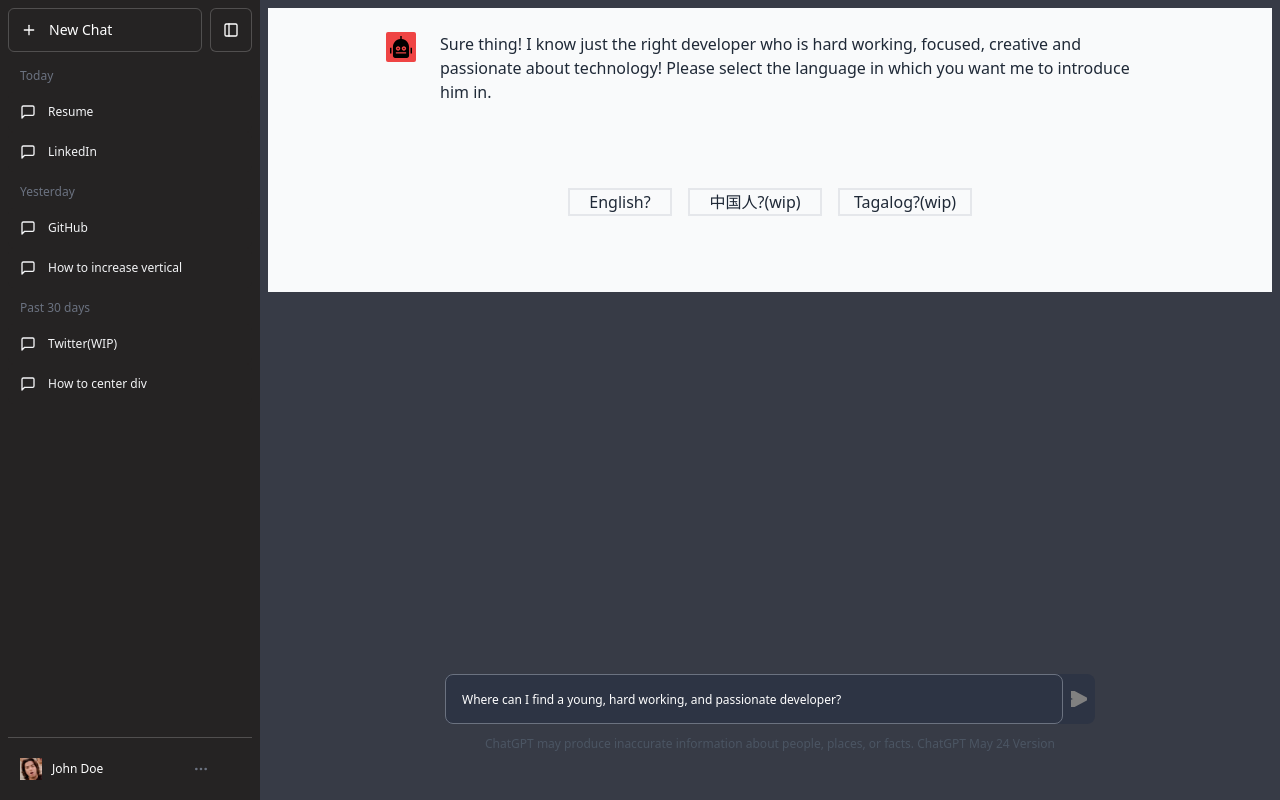
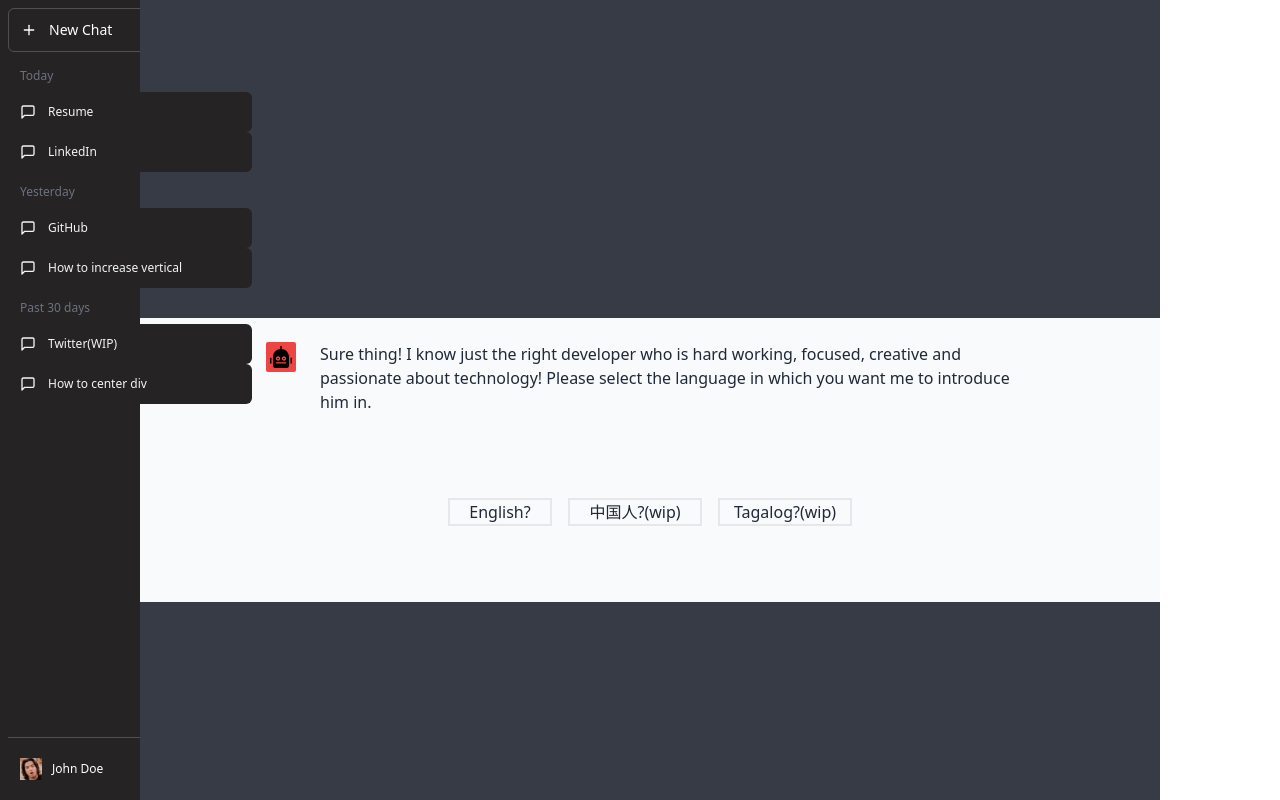
Before and after one commit to KirSpaceB/KirSpaceB.github.io, a React (Vite) app in the folder frontend/: page / in a window 1280 px wide. Built offline with nearby package versions, Linux system fonts and the light colour scheme.

Commit message:
fix:Moved MainPage UI to OnLoadUI

```diff
--- a/frontend/src/MainPage/MainPage.tsx
+++ b/frontend/src/MainPage/MainPage.tsx
@@ -2,6 +2,7 @@ import { useState, useEffect } from "react";
 import { Answer } from "../Answer/Answer";
 import { GPT3Logo } from "./svg/GPT3Logo";
 import { GPT4Logo } from "./svg/GPT4Logo";
+import {InputBoxArrowLogo} from "./svg/InputBoxArrowLogo"
 
 export const MainPage = () => {
   const [text,setText] = useState("");
@@ -30,74 +31,10 @@ export const MainPage = () => {
   },[addToMainContext])
 
   return (
-    <div className="flex flex-1 bg-[#373b46]">
-      <div className="flex flex-1 h-full max-w-full">
-        <main className="sm:relative flex flex-col flex-1 overflow-y-auto">
-          <div className="flex-1">
-            <div className="px-2 sm:relative w-full flex flex-col h-full py-2">
-              <div className="relative flex flex-col items-stretch justify-center gap-2 sm:items-center">
-                {!addToMainContext &&
-                  <div className="relative flex flex-row rounded-xl bg-gray-100 p-1 text-gray-900 dark:bg-gray-900">
-                    <ul className="flex flex-row w-full list-none gap-1 sm:w-auto">
-                      <li className="group/toggle w-full">
-                        <button className="w-full cursor-pointer">
-                          <div
-                           className=" flex w-full items-center justify-center gap-1 rounded-lg border py-3 outline-none sm:min-w-[148px] md:gap-2 md:py-2.5 border-black/10 bg-white text-gray-900 shadow-[0_1px_7px_0px_rgba(0,0,0,0.06)] hover:!opacity-100 dark:border-[#4E4F60] dark:bg-gray-700 dark:text-gray-100">
-                            <span className="relative max-[370px]:hidden">
-                              <GPT3Logo/>
-                            </span>
-                            <span className="truncate text-sm font-medium md:pr-1.5 pr-1.5">
-                              GPT-3.5 :D
-                            </span>
-                          </div>
-                        </button>
-                      </li>
-                      <li className="group/toggle w-full">
-                        <button className="w-full cursor-pointer">
-                          <div className="group/button relative flex w-full items-center justify-center gap-1 rounded-lg border py-3 outline-none transition-opacity duration-100 sm:w-auto sm:min-w-[148px] md:gap-2 md:py-2.5 border-black/10 bg-white text-gray-900 shadow-[0_1px_7px_0px_rgba(0,0,0,0.06)] hover:!opacity-100 dark:bg-gray-900 dark:text-gray-100"
-                          >
-                            <span className="relative max-[370px]:hidden">
-                              <GPT4Logo/>
-                            </span>
-                            <span className="truncate text-sm font-medium md:pr-1.5 pr-1.5">
-                              GPT 4.0 :D
-                            </span>
-                          </div>
-                        </button>
-                      </li>
-                    </ul>
-                  </div>
-                }
-              </div>
-              {!addToMainContext &&
-                <h1 className="text-4xl font-semibold text-center text-gray-200 dark:text-gray-600 ml-auto mr-auto mb-10 sm:mb-16 flex gap-2 items-center justify-center flex-grow">
-                  ChatGPT
-                  <span className="bg-yellow-200 text-yellow-900 py-0.5 px-1.5 text-xs md:text-sm rounded-md uppercase">Plus</span>
-                </h1>
-              }
-              {addToMainContext ? <Answer/> : null }
-            </div>
-          </div>
-          <form className="stretch mx-2 flex flex-row gap-3 last:mb-2 md:mx-4 md:last:mb-6 lg:mx-auto lg:max-w-2xl xl:max-w-3xl" action="">
-            <div className="relative flex h-full flex-1 items-stretch md:flex-col">
-              <div className="flex flex-row bg-[#2d3444] w-[650px] h-[50px] rounded-lg">
-                <input value={text} readOnly className="w-full bg-[#2d3444] rounded-lg h-full placeholder:pl-4 pl-4 text-white text-xs" placeholder="Send Message">
-                </input>
-                <button className=" p-1 rounded-md md:bottom-3 md:p-2 md:right-3 dark:hover:bg-gray-900 dark:disabled:hover:bg-transparent right-2 disabled:text-gray-400 enabled:bg-brand-purple text-white bottom-1.5 transition-colors disabled:opacity-40">
-                  <span>
-                  <svg stroke="currentColor" fill="none" strokeWidth="2" viewBox="0 0 16 16" strokeLinecap="round" strokeLinejoin="round" className="h-4 w-4 transition-colors text-brand-green" height="16" width="16" xmlns="http://www.w3.org/2000/svg">
-                    <path d="M.5 1.163A1 1 0 0 1 1.97.28l12.868 6.837a1 1 0 0 1 0 1.766L1.969 15.72A1 1 0 0 1 .5 14.836V10.33a1 1 0 0 1 .816-.983L8.5 8 1.316 6.653A1 1 0 0 1 .5 5.67V1.163Z" fill="gray" stroke="gray"></path>
-                  </svg>
-                  </span>
-                </button>
-              </div>
-              <div className="px-3 pb-3 pt-2 text-center text-xs text-gray-600 dark:text-gray-300 md:px-4 md:pb-6 md:pt-3">
-                <span>ChatGPT may produce inaccurate information about people, places, or facts. ChatGPT May 24 Version</span>
-              </div>
-            </div>
-          </form>
-        </main>
-      </div>
+    <div className="flex flex-1 flex-col justify-center items-center bg-[#373b46] sm:relative sm:right-[120px] sm:z-9">
+
+
+      {addToMainContext && <Answer/>}
     </div>
   )
 }
--- /dev/null
+++ b/frontend/src/MainPage/OnLoadUI.tsx
@@ -0,0 +1,77 @@
+import { useState, useEffect } from "react";
+import { GPT3Logo } from "./svg/GPT3Logo";
+import { GPT4Logo } from "./svg/GPT4Logo";
+import { InputBoxArrowLogo } from "./svg/InputBoxArrowLogo";
+
+export const OnLoadUI = () => {
+  const [text,setText] = useState("");
+  // When this is set to true we render a new component
+  const [addToMainContext, setAddToMainContext] = useState(false)
+
+  const message = "Where can I find a young, hard working, and passionate developer?";
+
+  useEffect(() => {
+    const timer = setInterval(() => {
+      setText((prevText) => {
+        // If all characters have been added, stop the interval
+        if (prevText.length === message.length) {
+          clearInterval(timer);
+          setAddToMainContext(true)
+          return prevText;
+        }
+        // Add the next character from the message
+        return prevText + message.charAt(prevText.length);
+      });
+    }, 35); // adjust the speed of typing here
+      return () => clearInterval(timer);
+    }, []);
+    useEffect(() => {
+      console.log(addToMainContext)
+    },[addToMainContext])
+  return (
+    <>
+     <div className="mb-auto" aria-label="GPT Logos">
+        <div className="relative top-6 flex justify-center items-center rounded-xl bg-[#373b46] p-1 text-gray-900 w-screen">
+          <ul className="flex flex-row gap-1 bg-gray-900 w-[307px] h-[47px] rounded-xl">
+            <li className="flex-grow">
+              <div className="flex justify-center items-center gap-3 rounded-lg border py-3 text-gray-900">
+                <span>
+                  <GPT3Logo/>
+                </span>
+                <span className="text-white">
+                  GPT-3.5
+                </span>
+              </div>
+            </li>
+            <li className="flex-grow">
+              <div className="flex justify-center items-center gap-3 rounded-lg py-3">
+                <span>
+                  <GPT4Logo/>
+                </span>
+                <span className="text-gray-500">
+                  GPT-4.0
+                </span>
+              </div>
+            </li>
+          </ul>
+        </div>
+      </div>
+      <div className="my-auto">
+        <h1 className="text-4xl font-semibold text-center text-gray-200 flex gap-2 items-center justify-center">
+          ChatGPT
+          <span className="bg-yellow-200 text-yellow-900 py-0.5 px-1.5 text-xs md:text-sm rounded-md uppercase">
+            Plus
+          </span>
+        </h1>
+      </div>
+      <div className="mt-auto">
+        <div className="flex flex-row mb-[35px] justify-center items-center border border-black/10">
+          <input value={text} className="rounded-4xl bg-[#373b46] sm:w-[500px]" type="text" name="" id="" placeholder="Submit Text"/>
+          <div className="ponter-cursor">
+            <InputBoxArrowLogo/>
+          </div>
+        </div>
+      </div>
+    </>
+  )
+}
```
